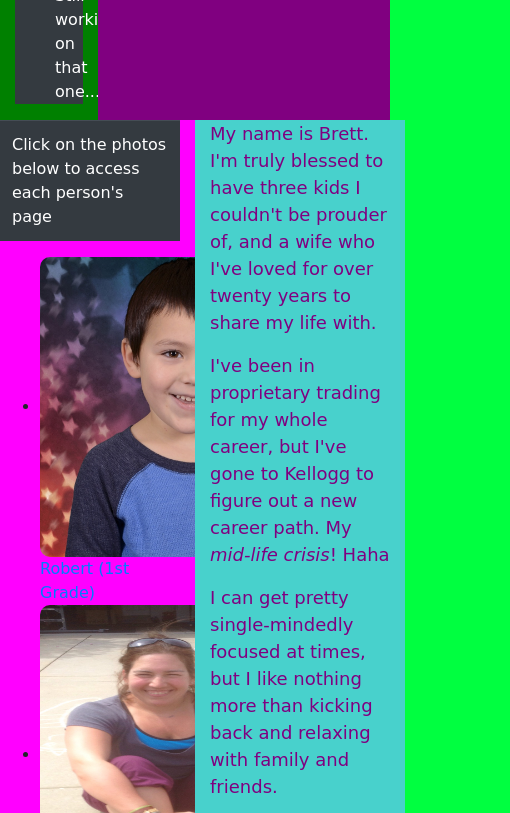
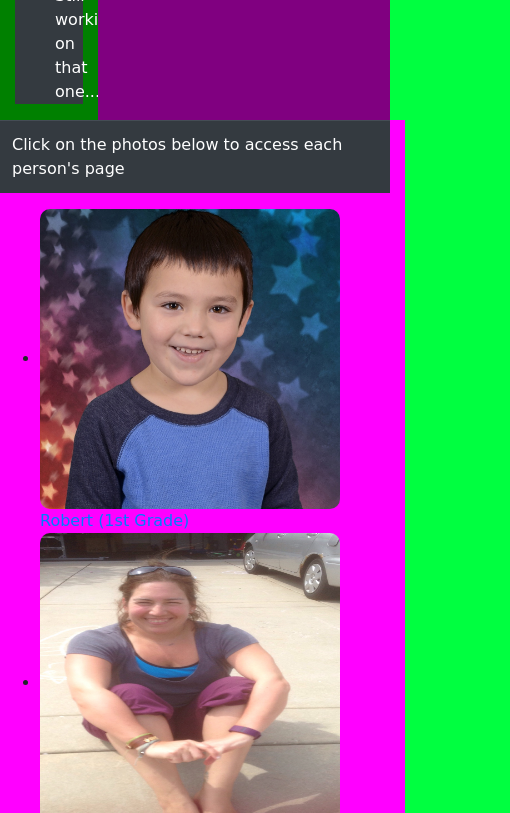
Before and after one commit to brettraz/brettraz.github.io, a plain HTML site: page Brett.html in a window 390 px wide. Shown: the part 840-1653 px from the top of the page, 510 px wide, since content can reach past the window. Drawn offline with nearby package versions, Linux system fonts and the light colour scheme.

Commit message:
col-sm-6

```diff
--- a/Brett.html
+++ b/Brett.html
@@ -18,7 +18,7 @@
     <nav class="navbar navbar-expand-lg navbar-light bg-light">
         <a class="navbar-brand" href="#">Navbar</a>
         <button class="navbar-toggler" type="button" data-toggle="collapse" data-target="#navbarSupportedContent" aria-controls="navbarSupportedContent" aria-expanded="false" aria-label="Toggle navigation">
-          <span class="navbar-toggler-icon"></span>
+        <span class="navbar-toggler-icon"></span>
         </button>
 
         <div class="collapse navbar-collapse" id="navbarSupportedContent">
@@ -96,7 +96,7 @@
           </div>
           <!-- div.row div table.table-dark {} -->
           <div class="row">
-            <div class="col-6" style="background: magenta;">
+            <div class="col-sm-6" style="background: magenta;">
               <table class="table table-dark">
                 <tr>
                   <td>Click on the photos below to access each person's page</td>
@@ -113,7 +113,7 @@
                 <li><a href="index.html"><img src="Family1.JPG"></a></li> <a href="index.html">Home Page</a>
               </ul>
             </div>
-            <div class="col-6" style="background:mediumturquoise;">
+            <div class="col-sm-6" style="background:mediumturquoise;">
               <p>
                 My name is Brett.  I'm truly blessed to have three kids I couldn't be prouder of, and a wife who I've loved for over twenty years to share my life with.
               </p>
```
